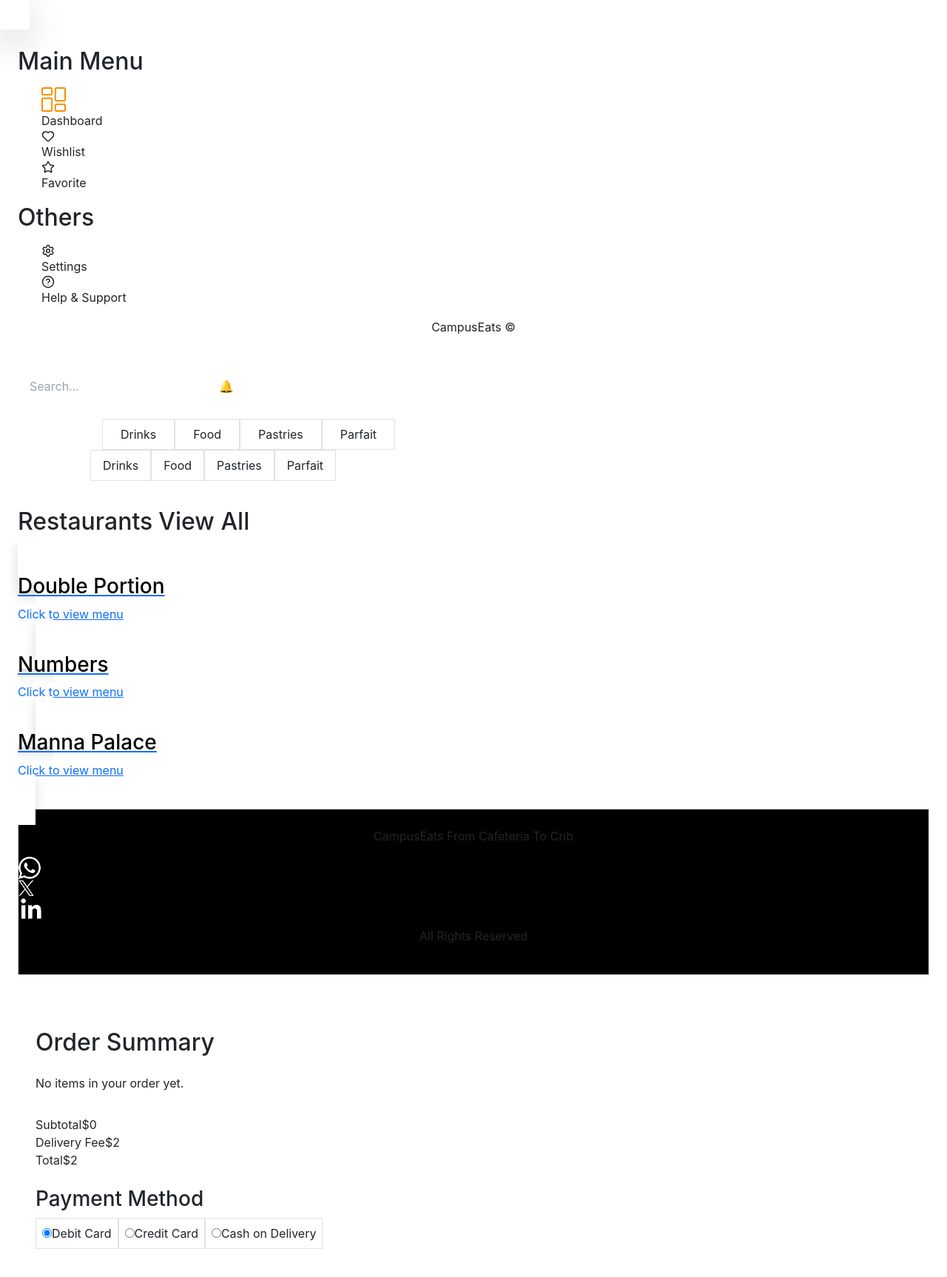
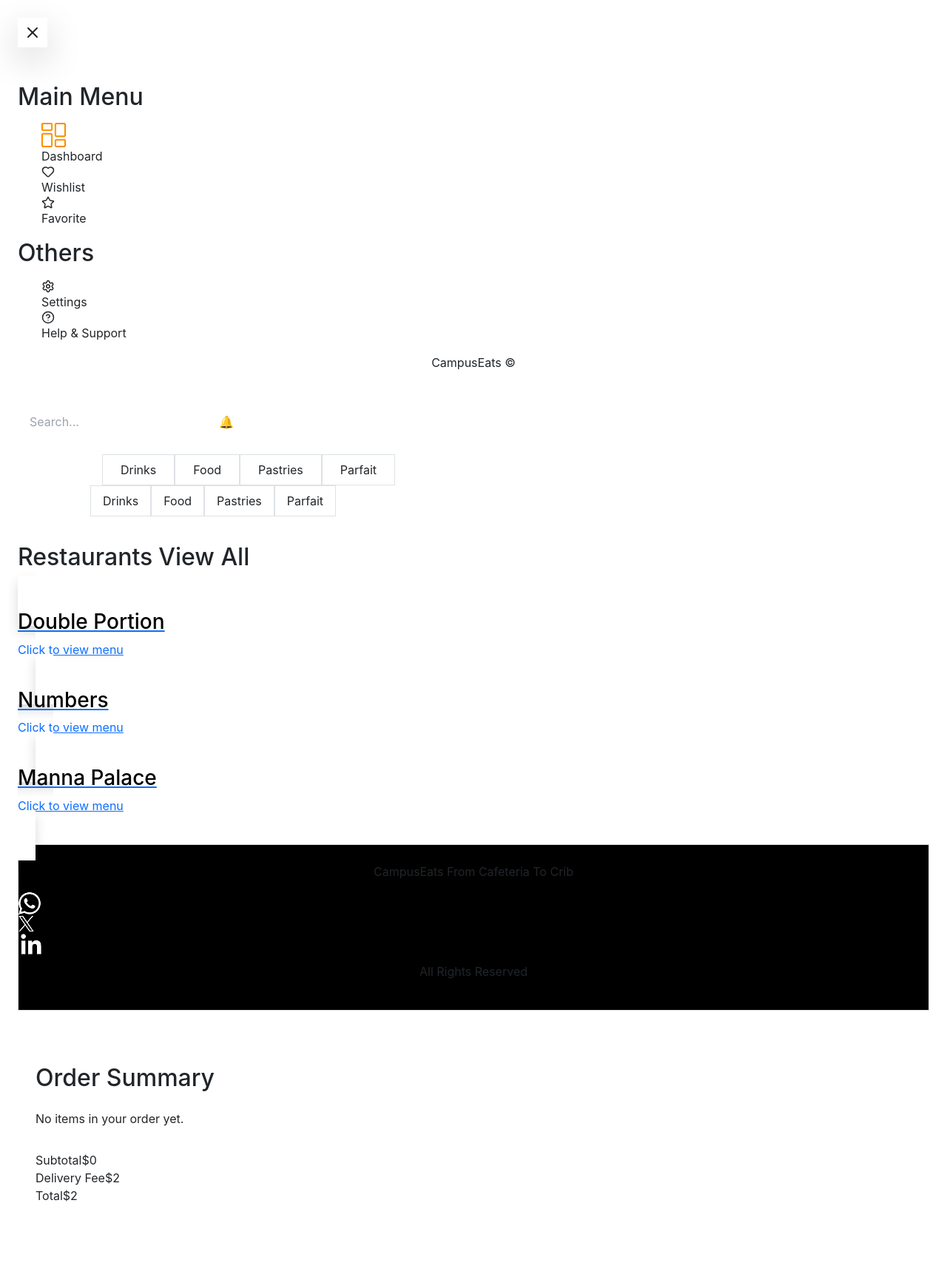
Before and after one commit to campus-eatspace/campus-eatspace, a React (Vite) app: page /dashboard in a window 1280 px wide. Shown: the top 1726 px of the page at 74% size. Built offline with nearby package versions, Linux system fonts and the light colour scheme.

Commit message:
adjustment

```diff
--- a/src/customers/Pages/Home.tsx
+++ b/src/customers/Pages/Home.tsx
@@ -43,13 +43,21 @@ export default function LandingPage() {
 
           {/* Mobile menu button */}
           <button
-            className="md:hidden p-2 rounded-lg bg-white/0 hover:bg-gray-100"
+            className={`md:hidden p-2 rounded-lg transition-colors ${
+              mobileOpen ? "bg-gray-100 text-orange-500" : "bg-white/0 hover:bg-gray-100"
+            }`}
             onClick={toggleMobile}
-            aria-label="Toggle menu"
+            aria-label={mobileOpen ? "Close menu" : "Open menu"}
           >
-            <svg xmlns="http://www.w3.org/2000/svg" className="h-6 w-6" fill="none" viewBox="0 0 24 24" stroke="currentColor">
-              <path strokeLinecap="round" strokeLinejoin="round" strokeWidth={2} d="M4 6h16M4 12h16M4 18h16" />
-            </svg>
+            {mobileOpen ? (
+              <svg xmlns="http://www.w3.org/2000/svg" className="h-6 w-6" fill="none" viewBox="0 0 24 24" stroke="currentColor">
+                <path strokeLinecap="round" strokeLinejoin="round" strokeWidth={2} d="M6 18L18 6M6 6l12 12" />
+              </svg>
+            ) : (
+              <svg xmlns="http://www.w3.org/2000/svg" className="h-6 w-6" fill="none" viewBox="0 0 24 24" stroke="currentColor">
+                <path strokeLinecap="round" strokeLinejoin="round" strokeWidth={2} d="M4 6h16M4 12h16M4 18h16" />
+              </svg>
+            )}
           </button>
 
           <nav className="hidden md:flex items-center gap-4">
--- a/src/customers/components/Layout/OrderSummary/OrderSummary.tsx
+++ b/src/customers/components/Layout/OrderSummary/OrderSummary.tsx
@@ -1,9 +1,7 @@
-import { useState } from "react";
 import { useOrder } from "../../../context/OrderContext";
 
 export default function OrderSummary() {
   const { orders } = useOrder();
-  const [paymentMethod, setPaymentMethod] = useState("debit");
 
   // Calculate total
   const total = orders.reduce(
@@ -45,65 +43,6 @@ export default function OrderSummary() {
         </div>
       </div>
 
-      <div className="mb-4">
-        <h3 className="font-medium mb-2">Payment Method</h3>
-        <div className="space-y-2">
-          {/* Debit Card Option */}
-          <label
-            className={`flex items-center gap-2 p-2 rounded-lg cursor-pointer transition ${
-              paymentMethod === "debit"
-                ? "bg-orange-100 border border-orange-500 text-orange-600"
-                : "bg-gray-50 border border-gray-300"
-            }`}
-          >
-            <input
-              type="radio"
-              name="payment"
-              value="debit"
-              checked={paymentMethod === "debit"}
-              onChange={(e) => setPaymentMethod(e.target.value)}
-            />
-            Debit Card
-          </label>
-
-
-          <label
-            className={`flex items-center gap-2 p-2 rounded-lg cursor-pointer transition ${
-              paymentMethod === "credit"
-                ? "bg-orange-100 border border-orange-500 text-orange-600"
-                : "bg-gray-50 border border-gray-300"
-            }`}
-          >
-            <input
-              type="radio"
-              name="payment"
-              value="credit"
-              checked={paymentMethod === "credit"}
-              onChange={(e) => setPaymentMethod(e.target.value)}
-            />
-            Credit Card
-          </label>
-
-
-          <label
-            className={`flex items-center gap-2 p-2 rounded-lg cursor-pointer transition ${
-              paymentMethod === "cash"
-                ? "bg-orange-100 border border-orange-500 text-orange-600"
-                : "bg-gray-50 border border-gray-300"
-            }`}
-          >
-            <input
-              type="radio"
-              name="payment"
-              value="cash"
-              checked={paymentMethod === "cash"}
-              onChange={(e) => setPaymentMethod(e.target.value)}
-            />
-            Cash on Delivery
-          </label>
-        </div>
-      </div>
-
       <button className="w-full bg-orange-500 text-white py-2 rounded-lg hover:bg-orange-600">
         Continue to Payment
       </button>
--- a/src/customers/components/Layout/Sidebar/Sidebar.tsx
+++ b/src/customers/components/Layout/Sidebar/Sidebar.tsx
@@ -1,6 +1,6 @@
 "use client";
-import { Heart, Star, Settings, HelpCircle, Menu } from "lucide-react";
-import { useState } from "react";
+import { Heart, Star, Settings, HelpCircle, Menu, X } from "lucide-react";
+import { useState, useEffect, useRef } from "react";
 import { useNavigate } from "react-router-dom";
 
 const menuItems = [
@@ -17,6 +17,25 @@ const otherItems = [
 export default function Sidebar() {
   const [collapsed, setCollapsed] = useState(false);
   const navigate = useNavigate();
+  const sidebarRef = useRef<HTMLDivElement>(null);
+
+  useEffect(() => {
+    const handleClickOutside = (event: MouseEvent) => {
+      if (
+        !collapsed &&
+        sidebarRef.current &&
+        !sidebarRef.current.contains(event.target as Node) &&
+        window.innerWidth < 768
+      ) {
+        setCollapsed(true);
+      }
+    };
+
+    document.addEventListener('mousedown', handleClickOutside);
+    return () => {
+      document.removeEventListener('mousedown', handleClickOutside);
+    };
+  }, [collapsed]);
 
   const handleItemClick = (label: string) => {
     if (label === "Dashboard") {
@@ -24,20 +43,27 @@ export default function Sidebar() {
     } else if (["Wishlist", "Favorite", "Settings", "Help & Support"].includes(label)) {
       navigate("/coming-soon");
     }
+
+    setCollapsed(true);
   };
 
   return (
     <>
-      {/* Mobile Toggle Button */}
+
       <button
-        className="md:hidden fixed top-4 left-4 z-50 bg-orange-500 text-white p-2 rounded-lg shadow-lg"
+        className={`md:hidden sticky top-0 left-0 m-4 z-30 p-2 rounded-lg shadow-lg transition-colors ${
+          collapsed
+            ? "bg-orange-500 text-white hover:bg-orange-600"
+            : "bg-gray-100 text-gray-700 hover:bg-gray-200"
+        }`}
         onClick={() => setCollapsed((c) => !c)}
-        aria-label="Toggle Sidebar"
+        aria-label={collapsed ? "Open Sidebar" : "Close Sidebar"}
       >
-        <Menu size={24} />
+        {collapsed ? <Menu size={24} /> : <X size={24} />}
       </button>
 
       <div
+        ref={sidebarRef}
         className={`
           bg-gray-100 h-screen p-4 flex flex-col justify-between
           fixed top-0 left-0 z-40 transition-all duration-300
```
